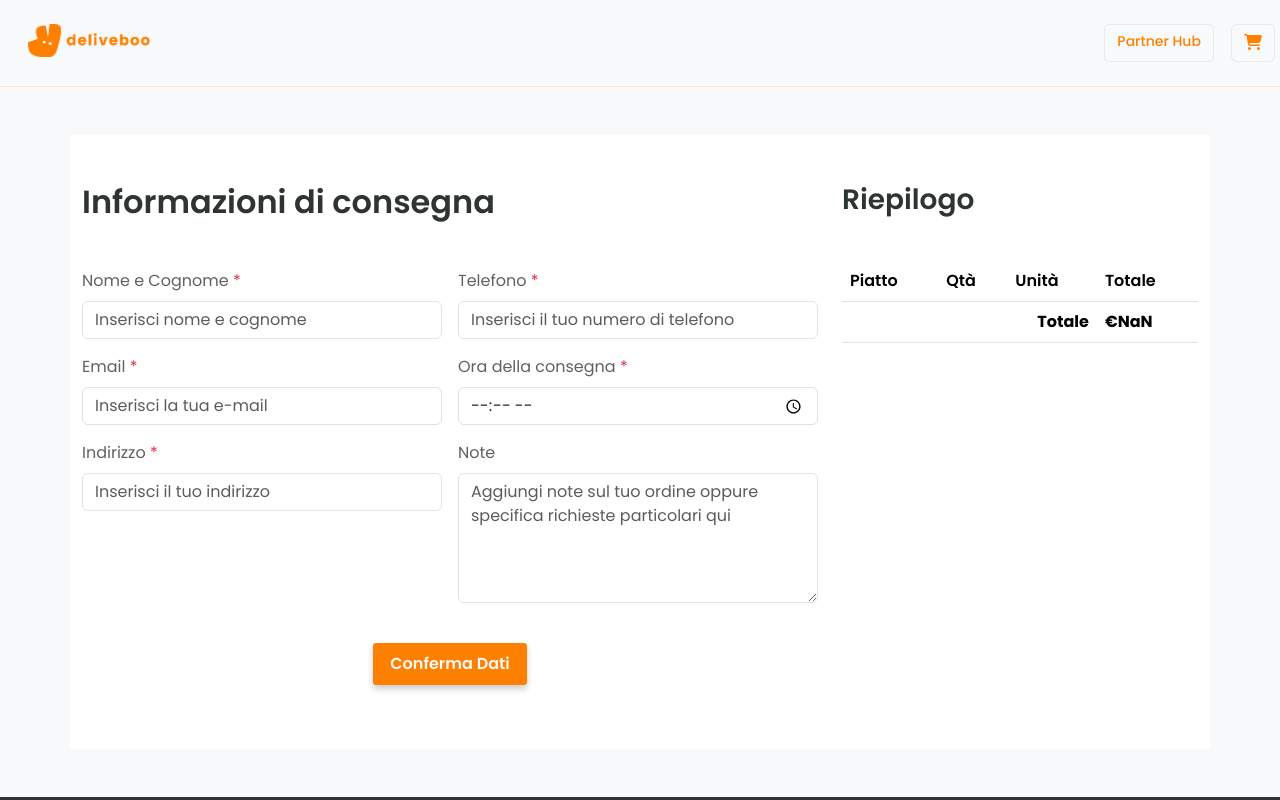
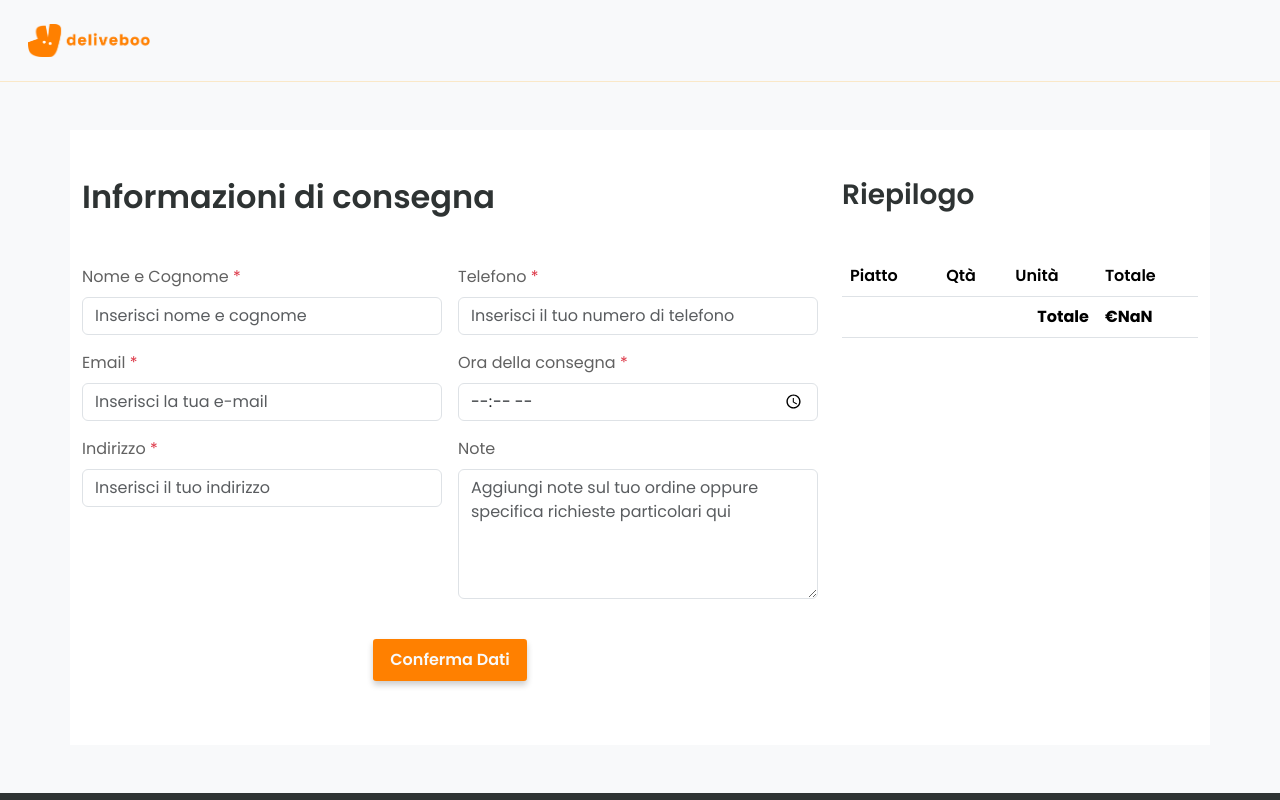
Before and after one commit to FrancescoRispoli17/deliveboo-frontend, a Vue app: page /pay in a window 1280 px wide. Shown: the top 800 px of the page. Built offline with nearby package versions, Linux system fonts and the light colour scheme.

Commit message:
[UPD] removed cart in dishesPage and payPage

```diff
--- a/src/components/headers/HeaderEmptyComponent.vue
+++ b/src/components/headers/HeaderEmptyComponent.vue
@@ -33,10 +33,9 @@ export default {
                 <div class="col-6 d-flex justify-content-start ms-3 py-2">
                     <LogoFilledComponent />
                 </div>
-                <div class="col-6 d-flex justify-content-end  py-2">
-                    <HeaderCta />
+                <div class="col-6 d-flex justify-content-end py-2">
+                    <HeaderCta v-if="$route.name !== 'payPage' && $route.name !== 'dishes'" />
                 </div>
-
             </div>
         </div>
     </header>
```
